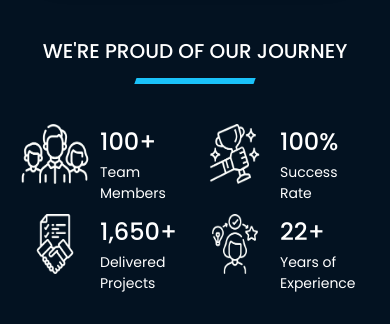
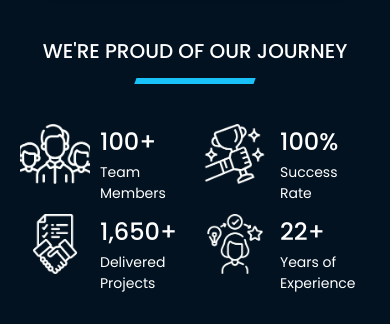
Before and after one commit to usamatufail/elite-apps, a Next.js app: page / in a window 390 px wide. Shown: the part 1160-1484 px from the top of the page. Built offline with nearby package versions, Linux system fonts and the light colour scheme.

Commit message:
style: :art: update icons

```diff
--- a/containers/Journey.container.jsx
+++ b/containers/Journey.container.jsx
@@ -63,7 +63,11 @@ export const Journey = () => {
 const Card = ({ img, heading, text }) => {
   return (
     <div className="flex gap-[10px] md:gap-[2px] xl:min-w-[250px] xl:h-[80px]">
-      <img src={img} alt={text} className="w-[70px] h-[60px] md:w-[unset]" />
+      <img
+        src={img}
+        alt={text}
+        className="w-[70px] h-[60px] md:w-[unset] object-cover"
+      />
 
       <div className="flex flex-col gap-[2px] md:gap-[4px]">
         <Animate>
```
